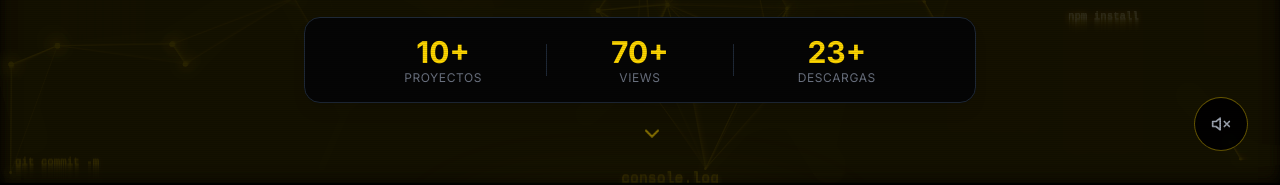
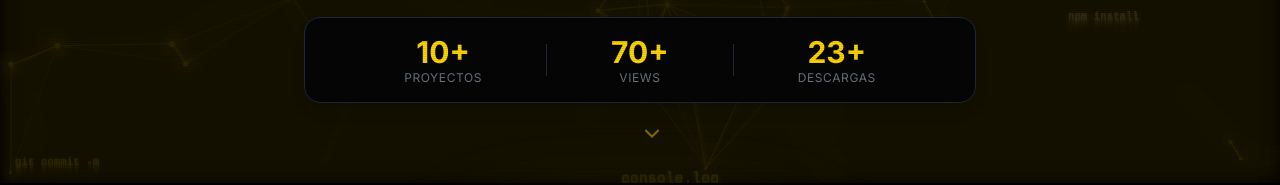
Before and after one commit to C7Dev-77/c7dev-portfolio, a Next.js app: page / in a window 1280 px wide. Shown: the part 617-802 px from the top of the page. Built offline with nearby package versions, Linux system fonts and the light colour scheme; no server answers; the database is empty.

Commit message:
Remove floating music button, keeping control only via logo

```diff
--- a/components/BackgroundMusic.tsx
+++ b/components/BackgroundMusic.tsx
@@ -67,27 +67,7 @@ export default function BackgroundMusic() {
     };
 
     return (
-        <>
-            <div id="youtube-player" className="hidden"></div>
-
-            <button
-                onClick={toggleMusic}
-                className={`fixed bottom-8 right-8 z-50 p-4 bg-black/90 border rounded-full transition-all group
-          ${isPlaying
-                        ? 'border-neon-gold shadow-[0_0_20px_rgba(255,215,0,0.3)]'
-                        : 'border-neon-gold/40 hover:border-neon-gold'
-                    }`}
-                title={isPlaying ? 'Pausar música' : 'Reproducir música'}
-                disabled={!isReady}
-                aria-label={isPlaying ? 'Pausar música de fondo' : 'Reproducir música de fondo'}
-            >
-                {isPlaying ? (
-                    <Volume2 className="w-5 h-5 text-neon-gold animate-pulse" />
-                ) : (
-                    <VolumeX className="w-5 h-5 text-gray-400 group-hover:text-neon-gold transition-colors" />
-                )}
-            </button>
-        </>
+        <div id="youtube-player" className="hidden"></div>
     );
 }
 
```
